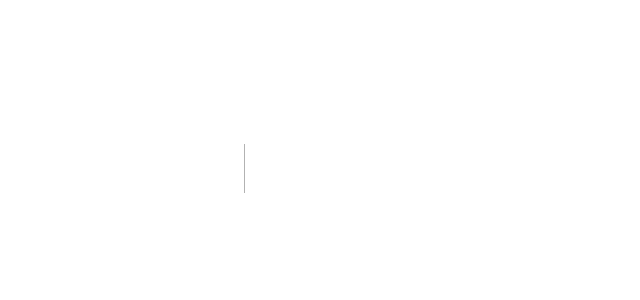
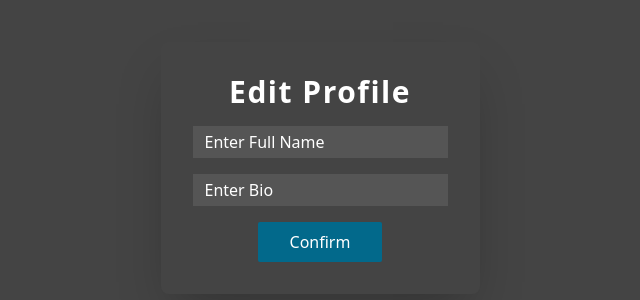
Before and after one commit to coleYab/Enawga, a Next.js app in the folder front-end/: page /edit-profile in a window 1280 px wide. Before the commit this address had no page. Shown: the part 232-532 px from the top of the page, without its empty margins (320-960 px from the left). Built offline with nearby package versions, Linux system fonts and the light colour scheme; no server answers.

Commit message:
edit profile page added

```diff
--- /dev/null
+++ b/front-end/app/edit-profile/page.jsx
@@ -0,0 +1,150 @@
+'use client';
+import { useState, useEffect } from 'react';
+import axios from 'axios';
+import { useRouter } from 'next/navigation';
+
+const EditProfile = () => {
+  const [info, setInfo] = useState({
+    fullName: '',
+    bio: '',
+  });
+  const [isLoading, setIsLoading] = useState(false);
+  const [pageLoading, setPageLoading] = useState(true);
+  const [errors, setErrors] = useState({});
+
+  const router = useRouter();
+
+  // Handler to update state
+  const handleChange = (e) => {
+    const { name, value } = e.target;
+    setInfo((prev) => ({
+      ...prev,
+      [name]: value,
+    }));
+  };
+
+  useEffect(() => {
+    const fetchCurrentUser = async () => {
+      try {
+        const response = await axios.get(
+          `http://localhost:5000/api/auth/verify?timestamp=${new Date().getTime()}`, // Prevent caching.
+          {
+            withCredentials: true,
+          },
+        );
+        if (response.status === 200) {
+          const data = response.data;
+          setInfo(data.user);
+        } else {
+          console.log('No user data found');
+        }
+      } catch (error) {
+        console.log('Error fetching user data:', error);
+      } finally {
+        setPageLoading(false);
+      }
+    };
+
+    fetchCurrentUser();
+  }, []);
+
+  const validateForm = () => {
+    const newErrors = {};
+    if (!info.fullName) newErrors.fullName = 'Full name is required';
+    if (!info.bio) newErrors.bio = 'Bio is required';
+    setErrors(newErrors);
+    return Object.keys(newErrors).length === 0;
+  };
+
+  const handleSubmit = async (e) => {
+    e.preventDefault();
+    console.log(info);
+    setIsLoading(true);
+
+    try {
+      const response = await fetch('http://localhost:5000/api/users', {
+        method: 'PUT',
+        headers: {
+          'Content-Type': 'application/json',
+        },
+        body: JSON.stringify({
+          fullName: info.fullName,
+          bio: info.bio,
+        }),
+        credentials: 'include',
+      });
+
+      console.log(response.status); // Log status code for debugging
+      if (!response.ok) {
+        const errorText = await response.text(); // Capture error message
+        console.error('Error:', errorText);
+        throw new Error('EditProfile failed. Something went wrong.');
+      }
+
+      const data = await response.json();
+      console.log('Edit Profile successful:', data);
+      router.push('/home');
+    } catch (error) {
+      console.error('Error during submit:', error.message);
+    } finally {
+      setIsLoading(false);
+    }
+  };
+
+  return pageLoading ? (
+    <h1>Loading</h1>
+  ) : (
+    <div className="flex gap-4 flex-col w-full justify-center items-center h-screen bg-[var(--box-color)]">
+      <div className="min-w-[300px] w-auto h-auto flex flex-col items-center gap-4 p-8 shadow-2xl rounded-lg">
+        <h1 className="font-bold tracking-wider text-xl lg:text-3xl">
+          Edit Profile
+        </h1>
+
+        {/* Full Name Input */}
+        <label className="flex flex-col w-full">
+          <input
+            type="text"
+            name="fullName"
+            className="login-input-card"
+            placeholder="Enter Full Name"
+            value={info.fullName || ''}
+            onChange={handleChange}
+          />
+          {errors.fullName && (
+            <span className="text-sm text-red-500">{errors.fullName}</span>
+          )}
+        </label>
+
+        {/* Bio Input */}
+        <label className="flex flex-col w-full">
+          <input
+            type="text"
+            name="bio"
+            className="login-input-card"
+            placeholder="Enter Bio"
+            value={info.bio || ''}
+            onChange={handleChange}
+          />
+          {errors.bio && (
+            <span className="text-sm text-red-500">{errors.bio}</span>
+          )}
+        </label>
+
+        {/* Loading Indicator and Submit Button */}
+        <button
+          onClick={handleSubmit}
+          className={`px-8 py-2 rounded-sm ${
+            isLoading
+              ? 'bg-gray-400 cursor-not-allowed'
+              : 'bg-[#02698b] hover:bg-[#117da1]'
+          }`}
+          disabled={isLoading}
+        >
+          {isLoading ? 'Updating...' : 'Confirm'}
+        </button>
+      </div>
+    </div>
+  );
+};
+
+export default EditProfile;
```
